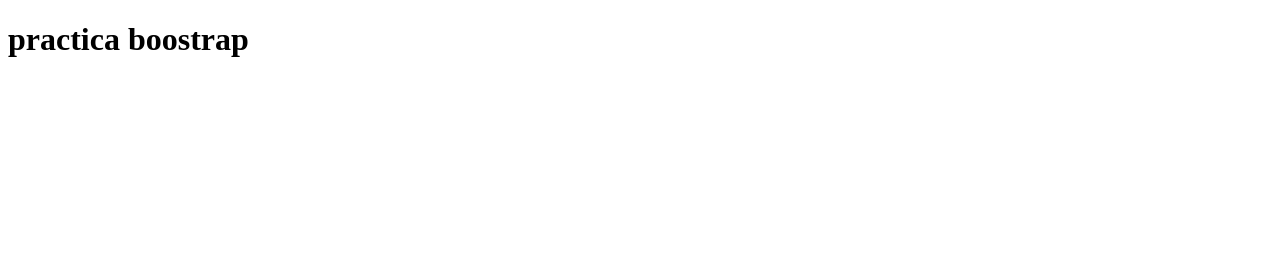
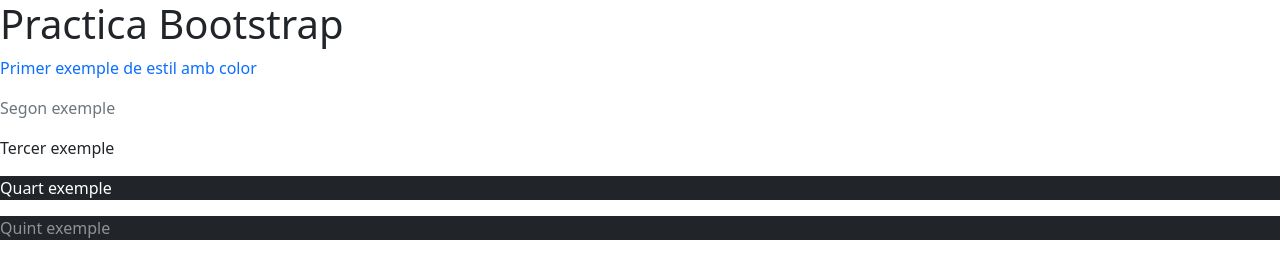
Before and after one commit to itrigog-esliceu/Practica_Bootstrap, a plain HTML site: page index.html in a window 1280 px wide. Drawn offline with nearby package versions, Linux system fonts and the light colour scheme.

Commit message:
he començat la tasca de bootstrap

```diff
--- /dev/null
+++ b/css/bootstrap.css
@@ -0,0 +1,3 @@
+.text-primer {
+
+}
--- a/index.html
+++ b/index.html
@@ -1,11 +1,19 @@
 <!DOCTYPE html>
-<html lang="en">
+<html lang="es">
 <head>
     <meta charset="UTF-8">
     <meta name="viewport" content="width=device-width, initial-scale=1.0">
-    <title>Document</title>
+    <meta http-equiv="X-UA-Compatible" content="ie-edge">
+    <link href="https://cdn.jsdelivr.net/npm/bootstrap@5.3.3/dist/css/bootstrap.min.css" rel="stylesheet" integrity="sha384-QWTKZyjpPEjISv5WaRU9OFeRpok6YctnYmDr5pNlyT2bRjXh0JMhjY6hW+ALEwIH" crossorigin="anonymous">    <title>Practica  Bootstrap</title>
 </head>
 <body>
-    <h1>practica boostrap</h1>
+    <h1>Practica Bootstrap</h1>
+        <p class="text-primary">Primer exemple de estil amb color</p>
+        <p class="text-secondary">Segon exemple</p>
+        <p class="text-succes">Tercer exemple</p>
+        <p class="text-white bg-dark">Quart exemple</p>
+        <p class="text-white-50 bg-dark">Quint exemple</p>
 </body>
+<script src="https://cdn.jsdelivr.net/npm/@popperjs/core@2.11.8/dist/umd/popper.min.js" integrity="sha384-I7E8VVD/ismYTF4hNIPjVp/Zjvgyol6VFvRkX/vR+Vc4jQkC+hVqc2pM8ODewa9r" crossorigin="anonymous"></script>
+<script src="https://cdn.jsdelivr.net/npm/bootstrap@5.3.3/dist/js/bootstrap.bundle.min.js" integrity="sha384-YvpcrYf0tY3lHB60NNkmXc5s9fDVZLESaAA55NDzOxhy9GkcIdslK1eN7N6jIeHz" crossorigin="anonymous"></script>
 </html>
```
Also changed, not shown: spaciongs.html (added, +11 -0 lines).
